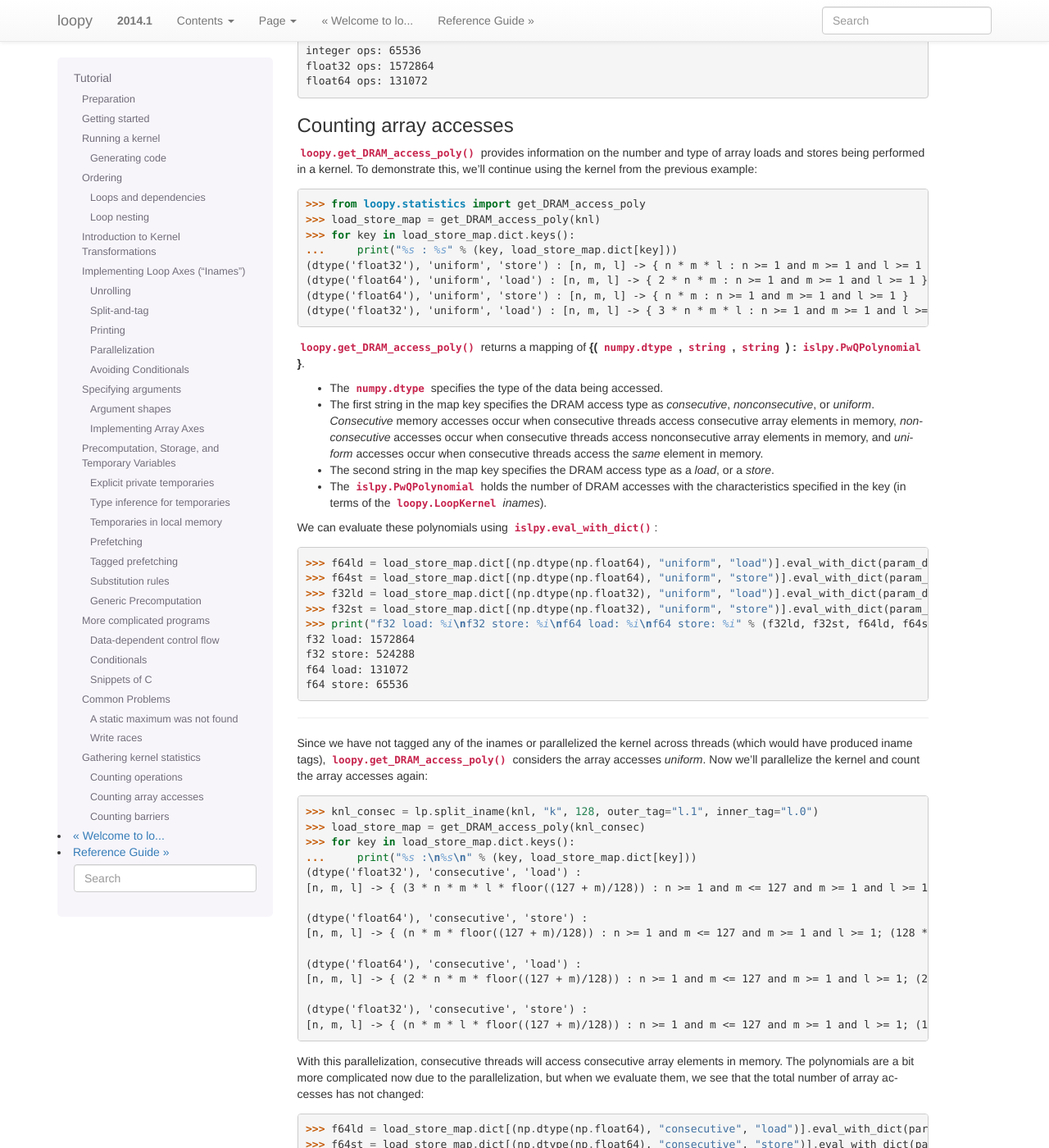
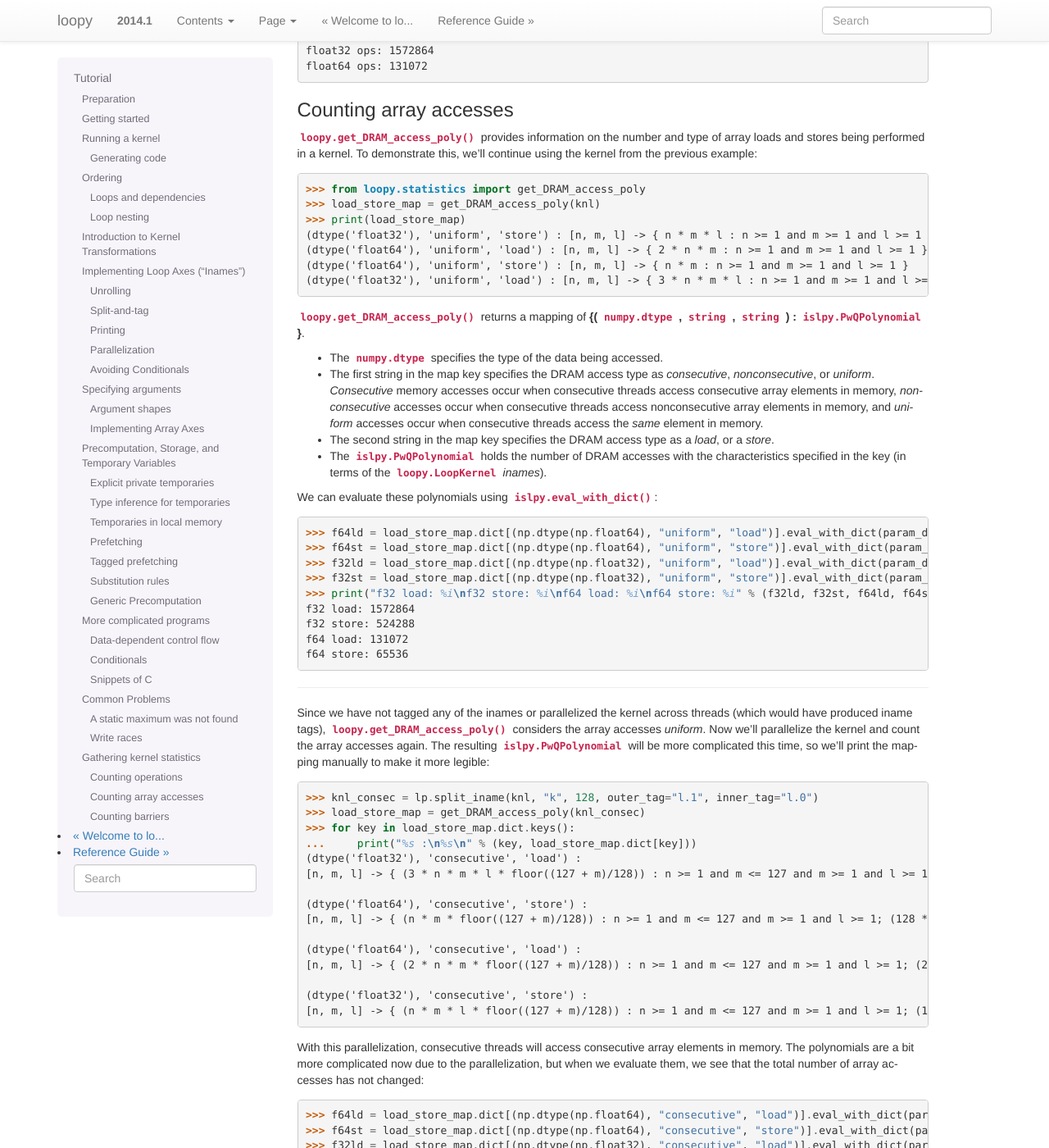
Before and after one commit to inducer/loopy, a Sphinx documentation site: the page built from doc/tutorial.rst, in a window 1280 px wide and 1400 px high, scrolled down 19030 px. Shown: the whole window at 82% size. Built offline with Sphinx 7.4.7, drawn with Linux system fonts in a browser that asks for light colours; some of the changed text lies outside the part shown.

Commit message:
enhanced map print function, updated tutorial accordingly

```diff
--- a/doc/tutorial.rst
+++ b/doc/tutorial.rst
@@ -1223,8 +1223,7 @@ Note that loopy will infer the data types for arrays c and e from the informatio
 
 .. doctest::
 
-    >>> for key in op_map.dict.keys():
-    ...     print("%s : %s" % (key, op_map.dict[key]))
+    >>> print(op_map)
     float64 : [n, m, l] -> { 2 * n * m : n >= 1 and m >= 1 and l >= 1 }
     int32 : [n, m, l] -> { n * m : n >= 1 and m >= 1 and l >= 1 }
     float32 : [n, m, l] -> { 3 * n * m * l : n >= 1 and m >= 1 and l >= 1 }
@@ -1251,8 +1250,7 @@ Counting array accesses
 
     >>> from loopy.statistics import get_DRAM_access_poly
     >>> load_store_map = get_DRAM_access_poly(knl)
-    >>> for key in load_store_map.dict.keys():
-    ...     print("%s : %s" % (key, load_store_map.dict[key]))
+    >>> print(load_store_map)
     (dtype('float32'), 'uniform', 'store') : [n, m, l] -> { n * m * l : n >= 1 and m >= 1 and l >= 1 }
     (dtype('float64'), 'uniform', 'load') : [n, m, l] -> { 2 * n * m : n >= 1 and m >= 1 and l >= 1 }
     (dtype('float64'), 'uniform', 'store') : [n, m, l] -> { n * m : n >= 1 and m >= 1 and l >= 1 }
@@ -1284,7 +1282,7 @@ We can evaluate these polynomials using :func:`islpy.eval_with_dict`:
 
 ~~~~~~~~~~~
 
-Since we have not tagged any of the inames or parallelized the kernel across threads (which would have produced iname tags), :func:`loopy.get_DRAM_access_poly` considers the array accesses *uniform*. Now we'll parallelize the kernel and count the array accesses again:
+Since we have not tagged any of the inames or parallelized the kernel across threads (which would have produced iname tags), :func:`loopy.get_DRAM_access_poly` considers the array accesses *uniform*. Now we'll parallelize the kernel and count the array accesses again. The resulting :class:`islpy.PwQPolynomial` will be more complicated this time, so we'll print the mapping manually to make it more legible:
 
 .. doctest::
 
```
Also changed, not shown: 1 other file.
